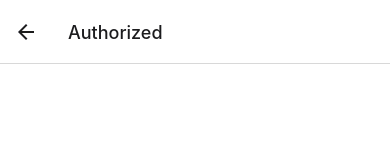
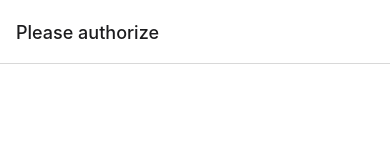
Before and after one commit to chocky335/ExpoAuthApp, a React Native app: screen /Authorized in a window 390 px wide. Shown: the top 160 px of the page. Built offline with nearby package versions, Linux system fonts and the light colour scheme; what expo-linking would draw is missing.

Commit message:
feat: configure auth-dependant route visibility

```diff
--- a/navigation/index.tsx
+++ b/navigation/index.tsx
@@ -8,10 +8,12 @@ import { createNativeStackNavigator } from '@react-navigation/native-stack';
 import * as React from 'react';
 import { ColorSchemeName } from 'react-native';
 
-import NotAuthorized from '../screens/NotAuthorized';
-import Authorized from '../screens/Authorized';
+import NotAuthorizedScreen from '../screens/NotAuthorized';
+import AuthorizeScreen from '../screens/Authorized';
 import { RootStackParamList } from '../types';
 import LinkingConfiguration from './LinkingConfiguration';
+import AuthContext, { selectorIsAuth, selectorIsLoading } from '../context/AuthService';
+
 
 export default function Navigation({ colorScheme }: { colorScheme: ColorSchemeName }) {
   return (
@@ -30,10 +32,13 @@ export default function Navigation({ colorScheme }: { colorScheme: ColorSchemeNa
 const Stack = createNativeStackNavigator<RootStackParamList>();
 
 function RootNavigator() {
+  const authState = React.useContext(AuthContext)
+  const isAuth = selectorIsAuth(authState)
+
   return (
     <Stack.Navigator>
-      <Stack.Screen name="NotAuthorized" component={NotAuthorized} options={{ title: 'Please authorize' }} />
-      <Stack.Screen name="Authorized" component={Authorized} options={{ title: 'Authorized' }} />
+      {!isAuth && <Stack.Screen name="NotAuthorized" component={NotAuthorizedScreen} options={{ title: 'Please authorize' }} />}
+      {isAuth && <Stack.Screen name="Authorized" component={AuthorizeScreen} options={{ title: 'Authorized' }} />}
     </Stack.Navigator>
   );
 }
```
